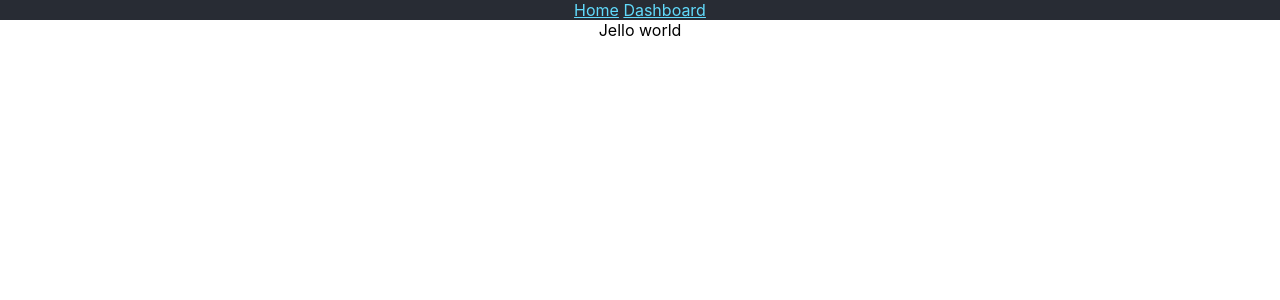
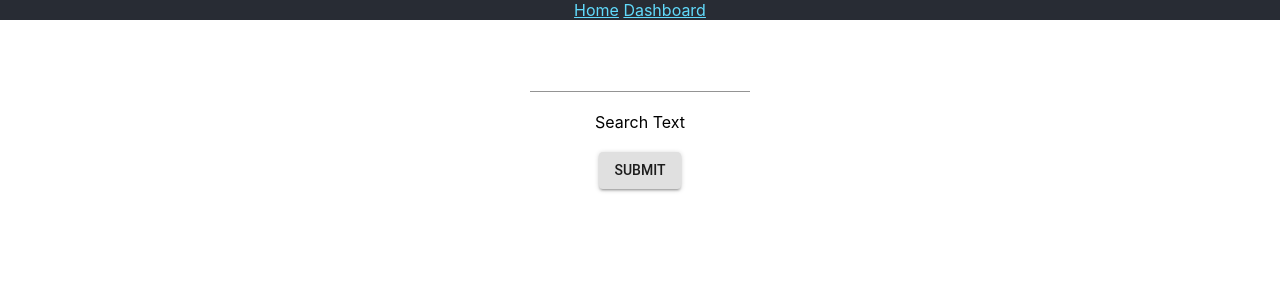
Before and after one commit to ahazrat/johncrane-frontend, a React (Create React App) app: page /dashboard in a window 1280 px wide. Shown: the top 300 px of the page. Built offline with nearby package versions, Linux system fonts and the light colour scheme.

Commit message:
add search controls

```diff
--- a/package.json
+++ b/package.json
@@ -3,6 +3,7 @@
   "version": "0.1.0",
   "private": true,
   "dependencies": {
+    "@material-ui/core": "^3.1.2",
     "react": "^16.5.2",
     "react-dom": "^16.5.2",
     "react-router-dom": "^4.3.1",
--- a/src/pages/Dashboard.js
+++ b/src/pages/Dashboard.js
@@ -1,9 +1,26 @@
 import React from 'react'
+import Input from '@material-ui/core/Input'
+import Button from '@material-ui/core/Button'
 
-const Dashboard = () => {
-    return (
-        <div>Jello world</div>
-    )
+class Dashboard extends React.Component {
+    state = {
+        searchText: 'Search Text'
+    }
+    handleSubmit(e) {
+        const searchText = document.getElementById('searchText').value
+        console.log(searchText)
+    }
+    render() {
+        return (
+            <div>
+                <br /><br />
+                <Input id='searchText' onChange={e=>this.setState({ searchText: e.target.value })} /><br /><br />
+                {this.state.searchText}<br /><br />
+                <Button variant='contained' onClick={this.handleSubmit}>Submit</Button>
+            </div>
+
+        )
+    }
 }
 
 export default Dashboard
```
Also changed, not shown: 1 other file (tests, documents, lock files or other folders).
